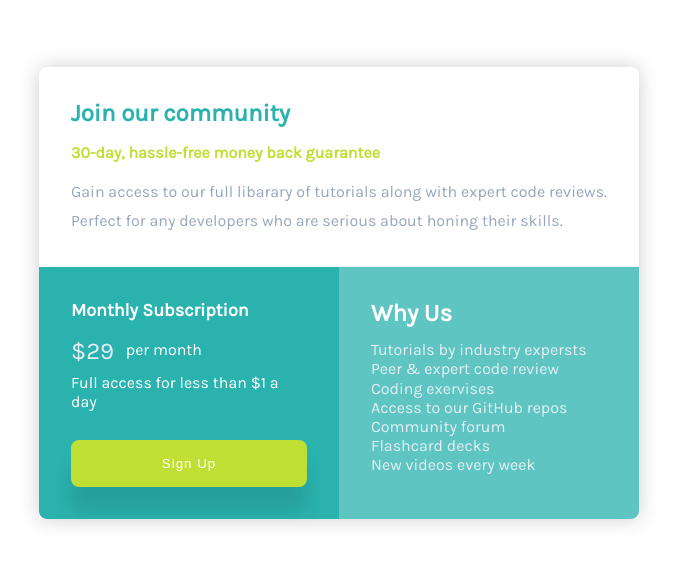
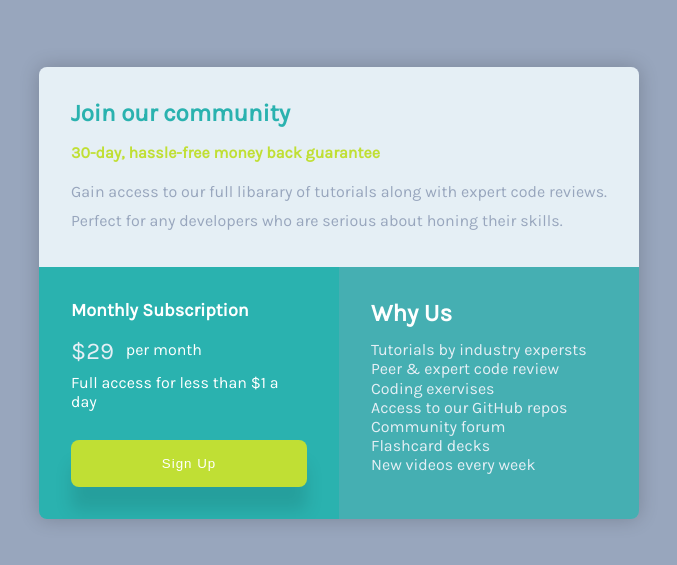
Before and after one commit to suchAGuyLikeMe/frontendMentor-singlePriceGirdComponent, a plain HTML site: page index.html in a window 1280 px wide. Shown: the part 107-672 px from the top of the page, without its empty margins (301-978 px from the left). Drawn offline with Linux system fonts and the light colour scheme.

Commit message:
Update main.css

```diff
--- a/css/main.css
+++ b/css/main.css
@@ -43,7 +43,7 @@
 }
 
 body{
-    background-color: var(--neutral-light-gray);
+    background-color: var(--neutral-grayish-blue);
     color: white;
     font-family: var(--font-family);
     font-size: var(--font-size);
@@ -54,8 +54,9 @@ body{
 
 .card{
     max-width: 80%;
-    border-radius: 0.5rem 0.5rem 0 0;
+    border-radius: 0.5rem;
     box-shadow: 0 0 1.25rem rgba(0, 0, 0, 0.2);
+    overflow: hidden;
 }
 
 .bottom-section{
@@ -77,6 +78,10 @@ body{
 /*===================
 community-section
 ===================*/
+.community-section{
+    background-color: var(--neutral-ligth-gray);
+}
+
 .community-main-heading{
     color: var(--primary-cyan);
 }
@@ -139,7 +144,6 @@ library-section
 ===================*/
 .library-section{
     background-color: hsla(179, 62%, 43%, 0.75);
-    border-radius: 0 0 0.5rem 0.5rem;
 }
 
 .library-main-heading{
@@ -163,15 +167,6 @@ library-section
         flex-direction: row;
     }
 
-    .monthly-section{
-        border-radius: 0 0 0 0.5rem;
-    }
-
-    .library-section{
-        border-radius: 0 0 0.5rem 0;
-    }
-
-
     .monthly-section,
     .library-section{
         width: 50%;
```
